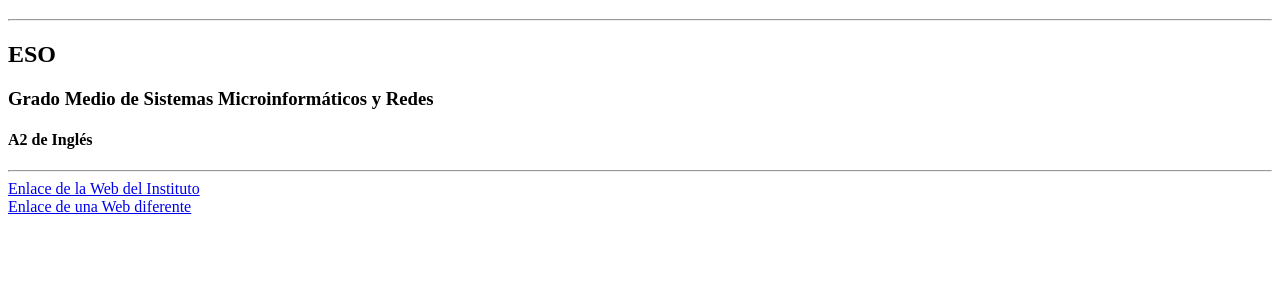
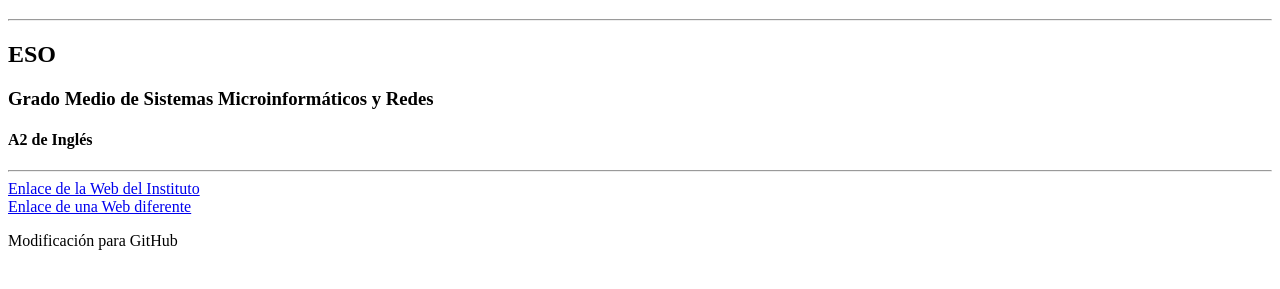
Before and after one commit to ATorada/Test1, a plain HTML site: page index.html in a window 1280 px wide. Shown: the part 61-350 px from the top of the page. Drawn offline with Linux system fonts and the light colour scheme.

Commit message:
Modificación + CSS

```diff
--- a/index.html
+++ b/index.html
@@ -20,6 +20,11 @@
 <hr>
 <a href="https://mestreacasa.gva.es/web/ieselgrao">Enlace de la Web del Instituto </a> <br>
 <a href="https://google.es">Enlace de una Web diferente </a>
+
+<!-- Esta página fue modificada por Ángel Torada el 1 de Octubre del 2020 -->
+
+<p> Modificación para GitHub </p>
+
 </body>
 
 </html>
```
Also changed, not shown: estilos.css (added).
